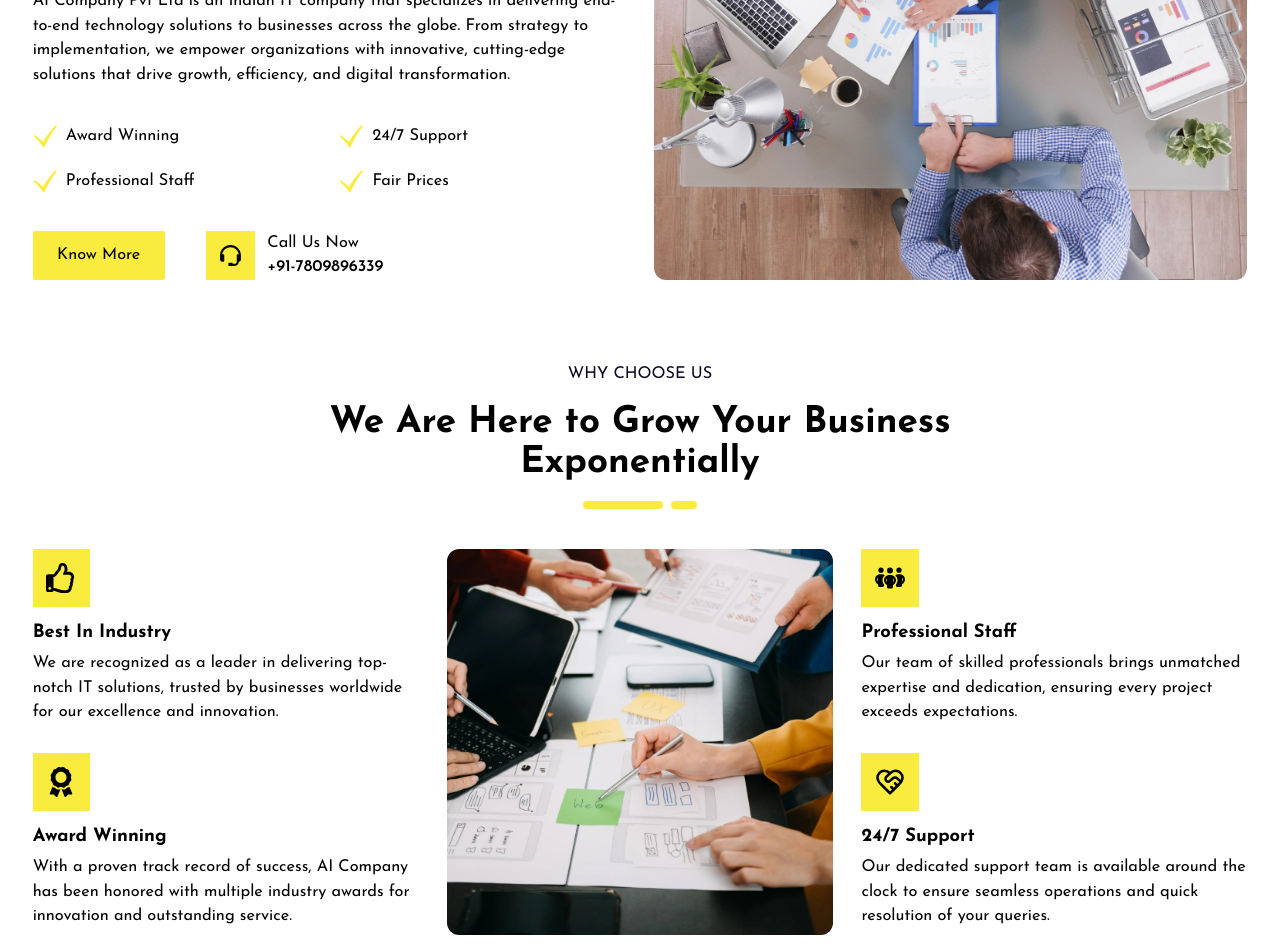
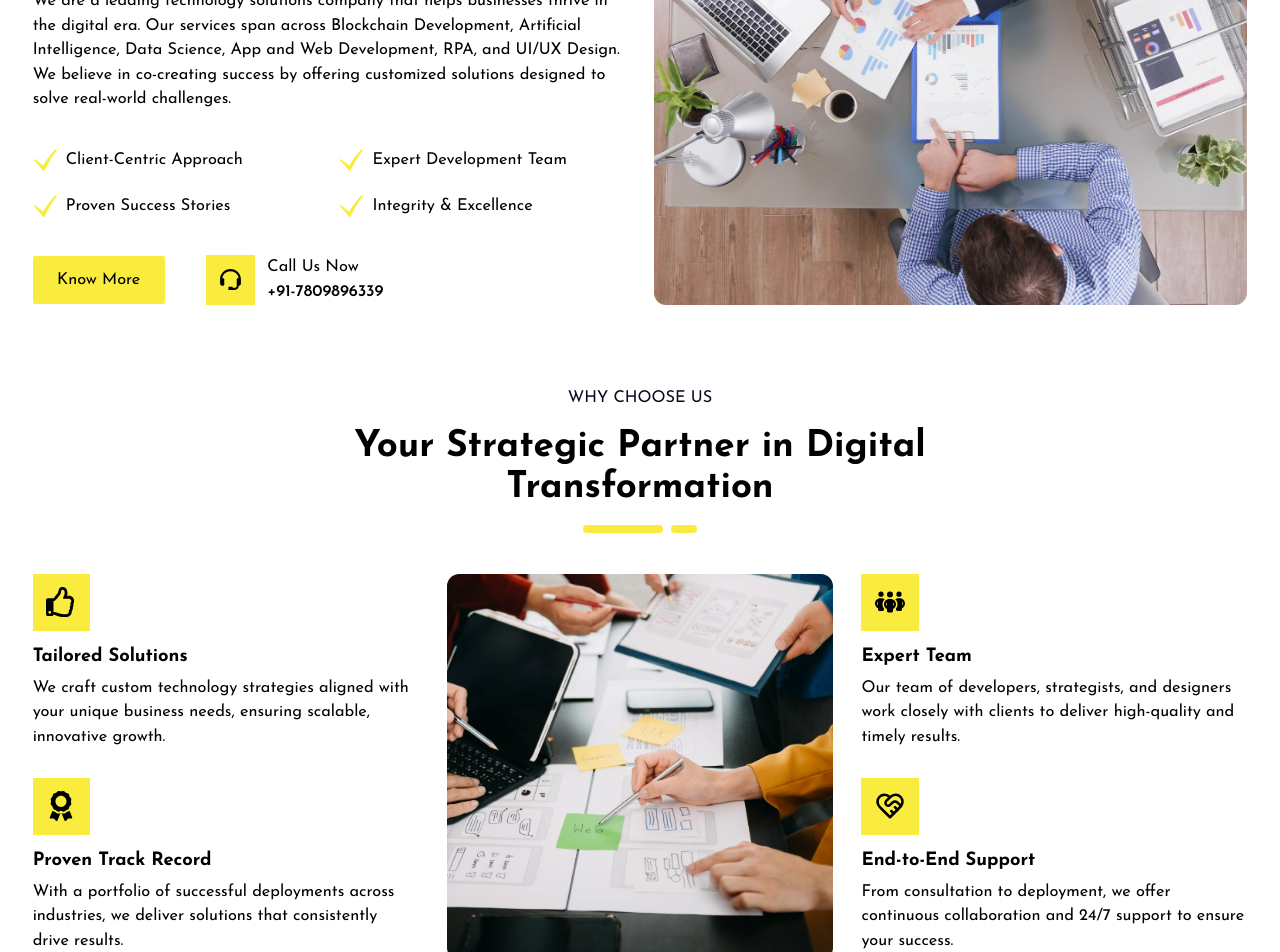
Before and after one commit to remeessalam/Azad-106-x, a React (Create React App) app: page / in a window 1280 px wide. Shown: the part 1280-2232 px from the top of the page. Built offline with nearby package versions, Linux system fonts and the light colour scheme.

Commit message:
content changed in website

```diff
--- a/src/Components/ContactForm.jsx
+++ b/src/Components/ContactForm.jsx
@@ -13,7 +13,7 @@ const ContactForm = () => {
           <div className="space-y-4 text-start">
             <p className="uppercase text-black">request a quote</p>
             <h3 className="section-heading">
-              Need A Free Quote? Please Feel Free to Contact Us
+              Looking for Expert IT Solutions? Get a Free Quote Today
             </h3>
             <HrLine />
           </div>
@@ -24,15 +24,15 @@ const ContactForm = () => {
             </div>
             <div className="">
               <ImPhone size={20} className="inline -mt-2 text-black" />
-              <span className="font-bold ml-2">24 hrs telephone support</span>
+              <span className="font-bold ml-2">24/7 telephone support</span>
             </div>
           </div>
           <p className="mt-5">
-            I'd be happy to provide you with a free quote! However, I would need
-            more information about what you need a quote for. Please provide
-            details about the product or service you're interested in, any
-            specific requirements, and any other relevant information, so I can
-            assist you in generating an accurate quote.
+            Ready to take your business to the next level? Share your project
+            details with us and receive a customized, no-obligation quote
+            tailored to your needs. Whether it's web development, AI
+            integration, mobile apps, or digital strategy—our team is here to
+            help you innovate and grow with confidence.
           </p>
           <div className="mt-7 flex gap-3 sm:justify-center sm:w-fit w-full">
             <div className="bg-primary h-full aspect-square flex justify-center items-center p-3">
@@ -49,6 +49,7 @@ const ContactForm = () => {
             </div>
           </div>
         </div>
+
         <form
           data-aos="fade-up"
           data-aos-offset="-800"
--- a/src/Pages/AboutUs.jsx
+++ b/src/Pages/AboutUs.jsx
@@ -17,18 +17,17 @@ const AboutUs = () => {
         <div data-aos="fade-up" className="space-y-4">
           <p className="uppercase text-black text-start">Our Vision</p>
           <h3 className="section-heading">
-            Transforming Ideas into Digital Success.
+            Shaping the Future Through Technology & Innovation
           </h3>
           <HrLine />
           <p>
-            At AI Company Pvt. Ltd., our vision is to be the global leader in
-            providing innovative IT solutions that drive digital transformation
-            and business growth. We aim to empower businesses worldwide by
-            delivering cutting-edge technologies that unlock new opportunities,
-            enhance efficiency, and create sustainable success. By fostering a
-            culture of continuous innovation and excellence, we strive to be the
-            go-to partner for organizations seeking to stay ahead in a rapidly
-            evolving digital landscape.
+            Our vision is to be the trusted global partner for digital
+            transformation, driving impact through innovative technologies. We
+            strive to empower businesses with tailored IT solutions that inspire
+            growth, efficiency, and sustainability. By embracing emerging
+            technologies like AI, Blockchain, and Data Science, we envision a
+            world where technology simplifies challenges and amplifies human
+            potential.
           </p>
           <div className="flex flex-col-reverse sm:flex-row items-center gap-5 sm:gap-10 pt-5">
             <Link to="/contact-us" className="primary-btn sm:w-fit w-full">
@@ -58,6 +57,7 @@ const AboutUs = () => {
           />
         </div>
       </section>
+
       <section className="pt-[5rem] wrapper grid md:grid-cols-2 gap-7">
         <div data-aos="fade-up" className="md:block hidden w-full h-full">
           <img
@@ -69,7 +69,7 @@ const AboutUs = () => {
         <div data-aos="fade-up" className="space-y-4">
           <p className="uppercase text-black text-center">Our Mission</p>
           <h3 className="section-heading">
-            Innovating Today for a Smarter Tomorrow.
+            Delivering Future-Ready Solutions with Integrity & Innovation
           </h3>
           <HrLine />
           <div
@@ -83,15 +83,13 @@ const AboutUs = () => {
             />
           </div>
           <p>
-            At AI Company, our mission is to drive digital excellence by
-            providing businesses with innovative, reliable, and tailored IT
-            solutions. We strive to bridge the gap between technology and
-            business success, empowering organizations to achieve their goals
-            through cutting-edge advancements in AI, web development, mobile
-            applications, and more. By fostering collaboration, embracing
-            innovation, and maintaining a client-first approach, we aim to
-            transform challenges into opportunities, enabling our clients to
-            thrive in a fast-paced, ever-evolving digital world.
+            Our mission is to provide tailored digital solutions that empower
+            businesses to scale, innovate, and lead. We are committed to
+            delivering cutting-edge services in AI, Blockchain, Data Science,
+            App and Web Development, and UI/UX Design. Through close
+            collaboration, end-to-end support, and a deep understanding of
+            client needs, we aim to turn complex challenges into meaningful
+            solutions while upholding excellence, transparency, and integrity.
           </p>
           <div className="flex flex-col-reverse sm:flex-row items-center gap-5 sm:gap-10 pt-5">
             <Link to="/contact-us" className="primary-btn sm:w-fit w-full">
@@ -114,6 +112,7 @@ const AboutUs = () => {
           </div>
         </div>
       </section>
+
       <Testimonials />
     </>
   );
--- a/src/Pages/Home.jsx
+++ b/src/Pages/Home.jsx
@@ -151,22 +151,23 @@ const Home = () => {
               />
             </div>
             <h3 className="section-heading">
-              Empowering Businesses Globally with Innovative IT Solutions
+              Powering Digital Success with Tailored Technology Solutions
             </h3>
             <HrLine />
             <p>
-              AI Company Pvt Ltd is an Indian IT company that specializes in
-              delivering end-to-end technology solutions to businesses across
-              the globe. From strategy to implementation, we empower
-              organizations with innovative, cutting-edge solutions that drive
-              growth, efficiency, and digital transformation.
+              We are a leading technology solutions company that helps
+              businesses thrive in the digital era. Our services span across
+              Blockchain Development, Artificial Intelligence, Data Science, App
+              and Web Development, RPA, and UI/UX Design. We believe in
+              co-creating success by offering customized solutions designed to
+              solve real-world challenges.
             </p>
             <div className="grid grid-cols-2 gap-5 pt-5">
               {[
-                "Award Winning",
-                "24/7 Support",
-                "Professional Staff",
-                "Fair Prices",
+                "Client-Centric Approach",
+                "Expert Development Team",
+                "Proven Success Stories",
+                "Integrity & Excellence",
               ].map((item) => (
                 <div key={item} className="flex items-center gap-2">
                   <GiCheckMark size={25} className="text-primary" />
@@ -203,6 +204,7 @@ const Home = () => {
           </div>
         </div>
       </section>
+
       <section className="wrapper pt-[5rem]">
         <div
           data-aos="fade-up"
@@ -210,7 +212,7 @@ const Home = () => {
         >
           <p className="uppercase text-secondary">Why Choose Us</p>
           <h3 className="section-heading">
-            We Are Here to Grow Your Business Exponentially
+            Your Strategic Partner in Digital Transformation
           </h3>
           <HrLine />
         </div>
@@ -221,11 +223,10 @@ const Home = () => {
                 <FaRegThumbsUp size={30} className="text-black" />
               </div>
               <div className="space-y-1">
-                <p className="font-bold text-lg">Best In Industry</p>
+                <p className="font-bold text-lg">Tailored Solutions</p>
                 <p>
-                  We are recognized as a leader in delivering top-notch IT
-                  solutions, trusted by businesses worldwide for our excellence
-                  and innovation.
+                  We craft custom technology strategies aligned with your unique
+                  business needs, ensuring scalable, innovative growth.
                 </p>
               </div>
             </div>
@@ -234,11 +235,10 @@ const Home = () => {
                 <FaAward size={30} className="text-black" />
               </div>
               <div className="space-y-1">
-                <p className="font-bold text-lg">Award Winning</p>
+                <p className="font-bold text-lg">Proven Track Record</p>
                 <p>
-                  With a proven track record of success, AI Company has been
-                  honored with multiple industry awards for innovation and
-                  outstanding service.
+                  With a portfolio of successful deployments across industries,
+                  we deliver solutions that consistently drive results.
                 </p>
               </div>
             </div>
@@ -259,10 +259,11 @@ const Home = () => {
                 <FaPeopleGroup size={30} className="text-black" />
               </div>
               <div className="space-y-1">
-                <p className="font-bold text-lg">Professional Staff</p>
+                <p className="font-bold text-lg">Expert Team</p>
                 <p>
-                  Our team of skilled professionals brings unmatched expertise
-                  and dedication, ensuring every project exceeds expectations.
+                  Our team of developers, strategists, and designers work
+                  closely with clients to deliver high-quality and timely
+                  results.
                 </p>
               </div>
             </div>
@@ -271,17 +272,17 @@ const Home = () => {
                 <LuHeartHandshake size={30} className="text-black" />
               </div>
               <div className="space-y-1">
-                <p className="font-bold text-lg">24/7 Support</p>
+                <p className="font-bold text-lg">End-to-End Support</p>
                 <p>
-                  Our dedicated support team is available around the clock to
-                  ensure seamless operations and quick resolution of your
-                  queries.
+                  From consultation to deployment, we offer continuous
+                  collaboration and 24/7 support to ensure your success.
                 </p>
               </div>
             </div>
           </div>
         </div>
       </section>
+
       <Services
         title="our services"
         heading="Custom IT Solutions for Your Successful Business"
```
